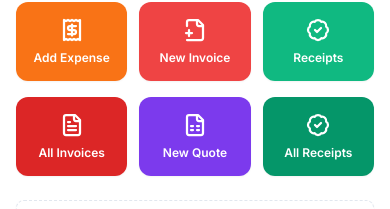
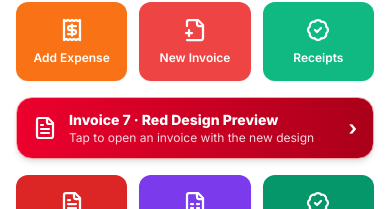
Before and after one commit to g0tPaid/soloflow, a Next.js app in the folder apps/web/: page /dashboard in a window 390 px wide. Shown: the part 203-412 px from the top of the page. Built offline with nearby package versions, Linux system fonts and the light colour scheme; no server answers.

Commit message:
Make Invoice 7 red design preview visible on mobile dashboard and navigation

```diff
--- a/apps/web/src/components/dashboard/mobile-hub-actions.tsx
+++ b/apps/web/src/components/dashboard/mobile-hub-actions.tsx
@@ -66,6 +66,7 @@ const LIST_ACTIONS = [
 const NAV_ACTIONS = [
   { href: DROPSHIPPER_INVOICE_PATH, label: 'Invoice 4 · Dropshippers', icon: FileText },
   { href: '/invoices-v5', label: 'Invoice 5 · Mobile', icon: FileText },
+  { href: '/invoices-v7', label: 'Invoice 7 · Red Design Preview', icon: FileText },
   { href: '/customers', label: 'Customers', icon: Users },
   { href: '/vendors', label: 'Vendors', icon: Contact },
   { href: '/products', label: 'Products', icon: Package },
@@ -98,6 +99,21 @@ export function MobileHubActions() {
           );
         })}
       </div>
+
+      <Link
+        href="/invoices-v7"
+        className="flex min-h-[56px] items-center justify-between gap-3 rounded-2xl border border-red-300 bg-gradient-to-r from-[#ed002d] to-[#aa001a] px-4 py-3 text-white shadow-md transition active:scale-[0.98]"
+        aria-label="Open Invoice 7 red design preview"
+      >
+        <span className="flex items-center gap-3">
+          <FileText className="h-6 w-6 shrink-0" strokeWidth={2.2} />
+          <span className="flex flex-col">
+            <span className="text-sm font-extrabold">Invoice 7 · Red Design Preview</span>
+            <span className="text-xs text-white/85">Tap to open an invoice with the new design</span>
+          </span>
+        </span>
+        <span className="shrink-0 text-xl font-bold" aria-hidden="true">›</span>
+      </Link>
 
       <div className="grid grid-cols-3 gap-3">
         {LIST_ACTIONS.map((action) => {
```
